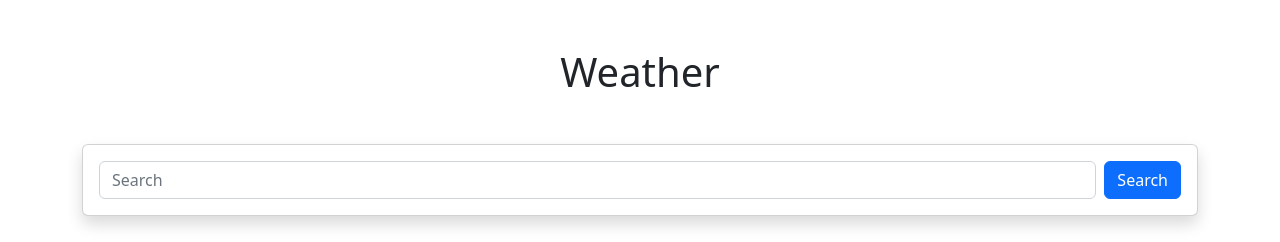
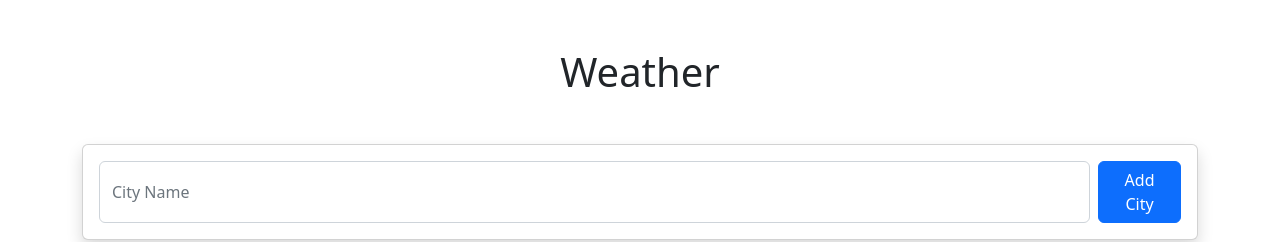
Before and after one commit to fausto12/weather, a Django app: page / in a window 1280 px wide. Shown: the top 242 px of the page. Run offline with Django 4.2, Linux system fonts and the light colour scheme; data comes from the database, SQL or seed files in the repository; both versions use the stored data as it was after the commit; data that the repository does not hold is empty.

Commit message:
added forms and search functionality

```diff
--- /dev/null
+++ b/the_weather/weather/forms.py
@@ -0,0 +1,10 @@
+from django.forms import ModelForm, TextInput
+from .models import City
+
+
+class CityForm(ModelForm):
+    class Meta:
+        model = City
+        fields = ['name']
+        widgets = {'name': TextInput(
+            attrs={'class': 'form-control me-2', 'placeholder': 'City Name'})}
--- a/the_weather/weather/templates/weather/index.html
+++ b/the_weather/weather/templates/weather/index.html
@@ -10,13 +10,14 @@
     <div class="container">
       <h1 class='text-center mb-5 mt-5'>Weather</h1>
       <div class="search-box-area d-flex justify-content-center p-3 card shadow p-3 mb-5 bg-body rounded ">
-        <form class="d-flex" role="search">
-          <input class="form-control me-2" type="search" placeholder="Search" aria-label="Search">
-          <button class="btn btn-primary" type="submit">Search</button>
+        <form class="d-flex" role="search" method="POST">
+          {% csrf_token %}
+          {{form.name}}
+          <button class="btn btn-primary" type="submit">Add City</button>
         </form>
       </div>
       {% for city_weather in weather_data %}
-      <div class="card mb-3" style="max-width: 300px;">
+      <div class="card mb-3 shadow p-3" style="max-width: 300px;">
         <div class="row g-0">
           <div class="col-md-4 text-center">
             <img src="http://openweathermap.org/img/wn/{{city_weather.icon}}@2x.png" class="img-fluid rounded-circle" alt="...">
--- a/the_weather/weather/views.py
+++ b/the_weather/weather/views.py
@@ -1,13 +1,17 @@
 from django.shortcuts import render
 import requests
 from .models import City
+from .forms import CityForm
 
 
 def index(request):
     API = 'bec728d68fa54dd3a813df9e47d550a3'
     url = 'https://api.openweathermap.org/data/2.5/weather?q={}&appid={}&units=imperial'
-    city = 'New york'
 
+    if request.method == 'POST':
+        form = CityForm(request.POST)
+
+    form = CityForm()
     cities = City.objects.all()
     weather_data = []
 
@@ -26,6 +30,6 @@ def index(request):
 
     print(weather_data)
 
-    context = {'weather_data': weather_data}
+    context = {'weather_data': weather_data, 'form': form}
 
     return render(request, 'weather/index.html', context)
```
Also changed, not shown: the_weather/db.sqlite3.
